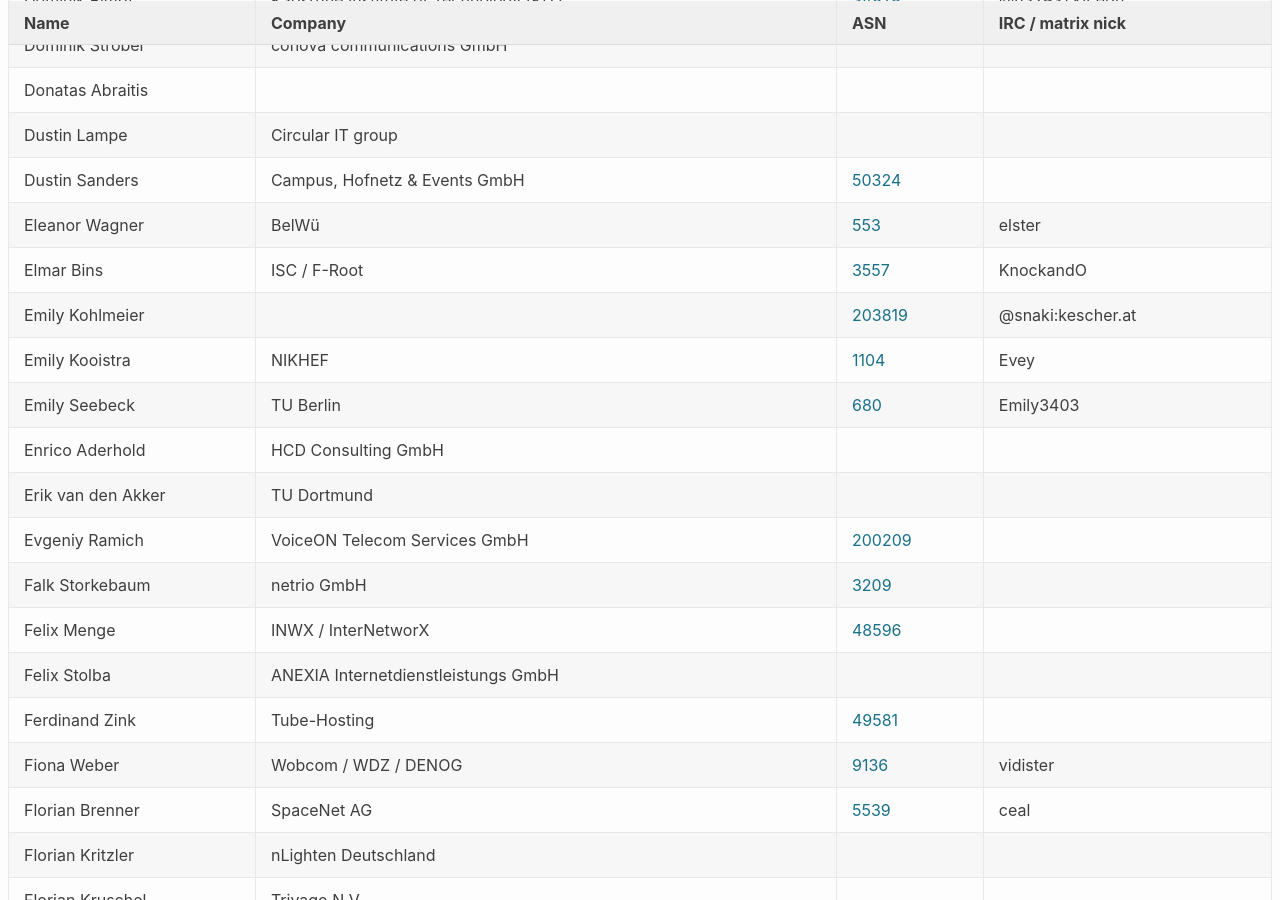
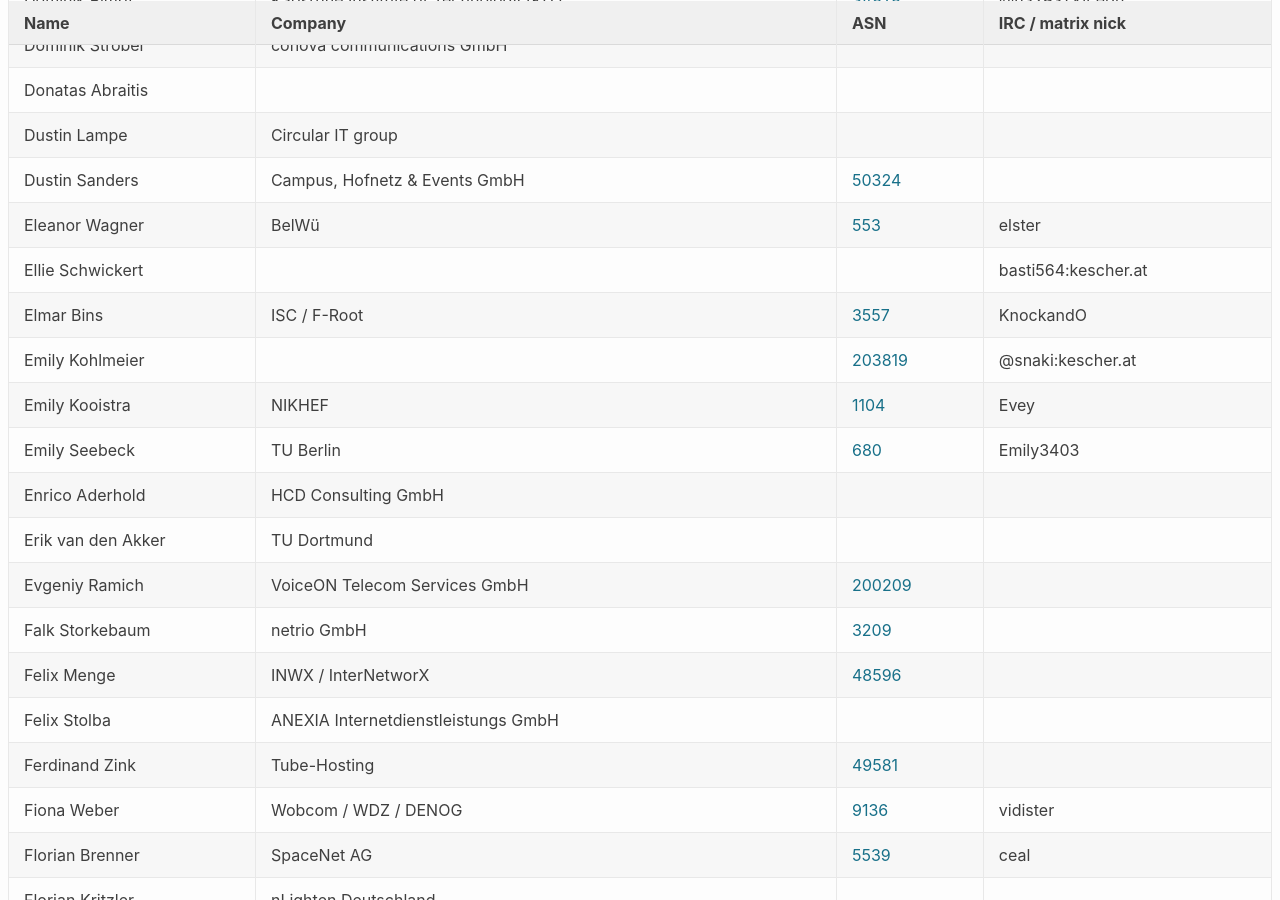
Before and after one commit to denog/pretix-attendeelist, a Jekyll site: the page built from denog16/index.markdown, in a window 1280 px wide and 900 px high, scrolled down 4093 px. Built offline with Jekyll 4.4.1, drawn with Linux system fonts in a browser that asks for light colours.

Commit message:
Latest data: Thu Oct 17 19:10:24 UTC 2024

```diff
--- a/_data/attendees_denog16_onsite.json
+++ b/_data/attendees_denog16_onsite.json
@@ -552,6 +552,12 @@
     "asn": "553"
   },
   {
+    "name": "Ellie Schwickert",
+    "company": null,
+    "irc": "basti564:kescher.at",
+    "asn": null
+  },
+  {
     "name": "Elmar Bins",
     "company": "ISC / F-Root",
     "irc": "KnockandO",
```
